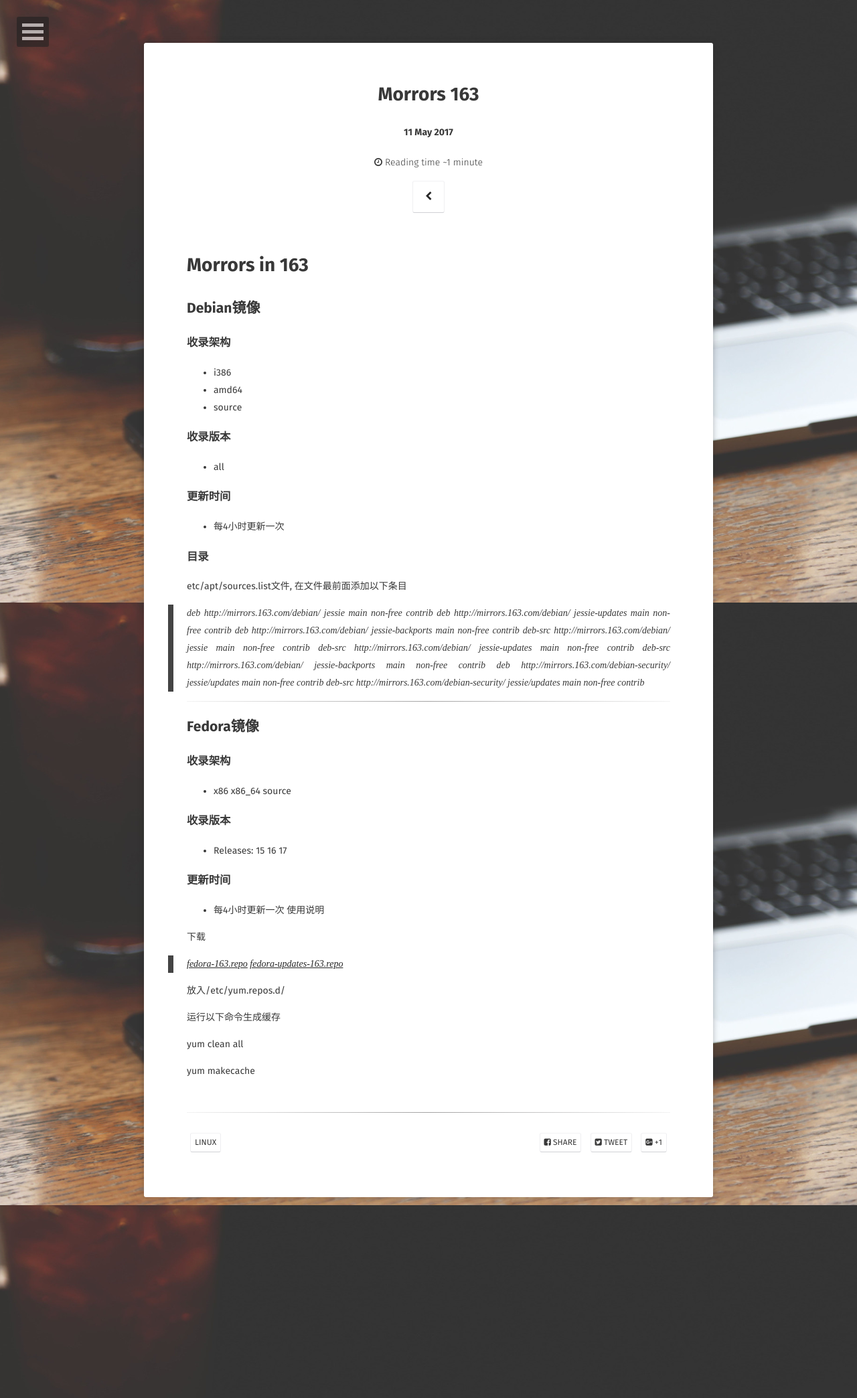
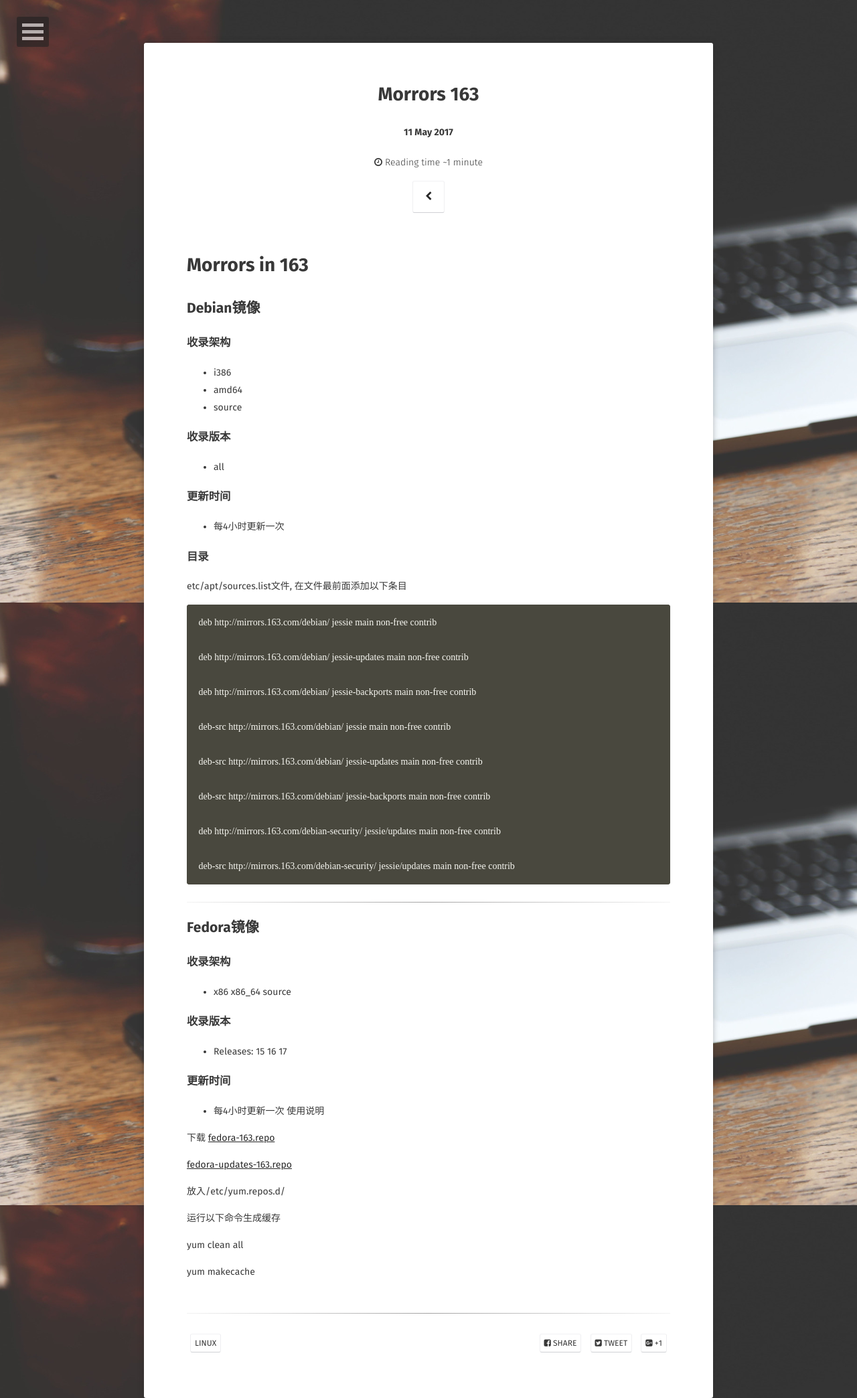
Before and after one commit to Lavinci/lavinci.github.io, a Jekyll site: the page built from _posts/2017-05-11-Morrors-163.md, in a window 1280 px wide. Shown: the whole page at 67% size. Built offline with Jekyll 4.4.1, drawn with Linux system fonts in a browser that asks for light colours; some web fonts are replaced; comment, search, counter and statistics services are not loaded.

````diff
--- a/_posts/2017-05-11-Morrors-163.md
+++ b/_posts/2017-05-11-Morrors-163.md
@@ -25,15 +25,23 @@ tags: [Linux]
 ### 目录
 
 etc/apt/sources.list文件, 在文件最前面添加以下条目
+```
+ deb http://mirrors.163.com/debian/ jessie main non-free contrib
 
-> deb http://mirrors.163.com/debian/ jessie main non-free contrib
-> deb http://mirrors.163.com/debian/ jessie-updates main non-free contrib
-> deb http://mirrors.163.com/debian/ jessie-backports main non-free contrib
-> deb-src http://mirrors.163.com/debian/ jessie main non-free contrib
-> deb-src http://mirrors.163.com/debian/ jessie-updates main non-free contrib
-> deb-src http://mirrors.163.com/debian/ jessie-backports main non-free contrib
-> deb http://mirrors.163.com/debian-security/ jessie/updates main non-free contrib
-> deb-src http://mirrors.163.com/debian-security/ jessie/updates main non-free contrib
+ deb http://mirrors.163.com/debian/ jessie-updates main non-free contrib
+
+ deb http://mirrors.163.com/debian/ jessie-backports main non-free contrib
+
+ deb-src http://mirrors.163.com/debian/ jessie main non-free contrib
+
+ deb-src http://mirrors.163.com/debian/ jessie-updates main non-free contrib
+
+ deb-src http://mirrors.163.com/debian/ jessie-backports main non-free contrib
+
+ deb http://mirrors.163.com/debian-security/ jessie/updates main non-free contrib
+
+ deb-src http://mirrors.163.com/debian-security/ jessie/updates main non-free contrib
+```
 
 ***
 ## Fedora镜像
@@ -52,8 +60,9 @@ etc/apt/sources.list文件, 在文件最前面添加以下条目
 使用说明
 
 下载
-> [fedora-163.repo](http://mirrors.163.com/.help/fedora-163.repo)
-> [fedora-updates-163.repo](http://mirrors.163.com/.help/fedora-updates-163.repo)
+[fedora-163.repo](http://mirrors.163.com/.help/fedora-163.repo)
+
+[fedora-updates-163.repo](http://mirrors.163.com/.help/fedora-updates-163.repo)
 
 放入/etc/yum.repos.d/
 
````
